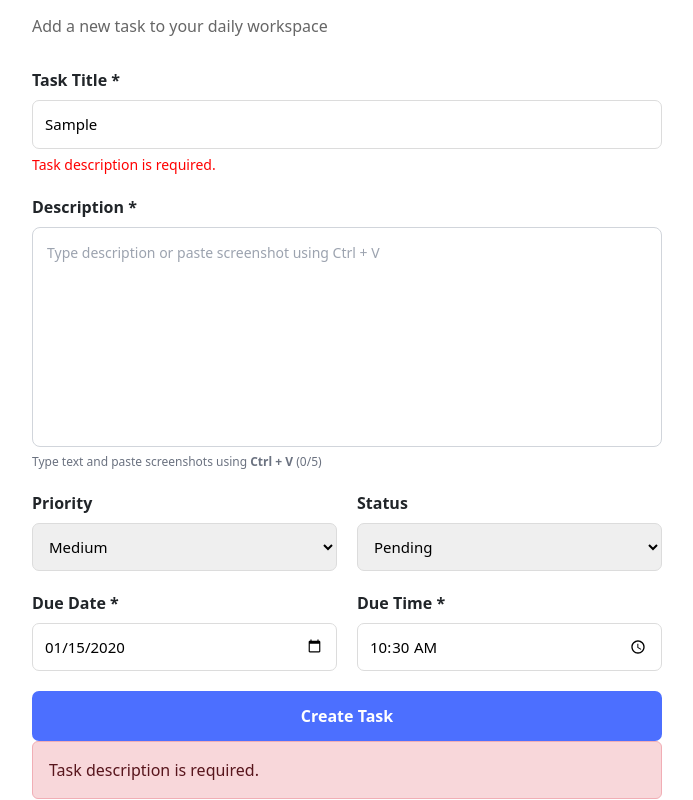
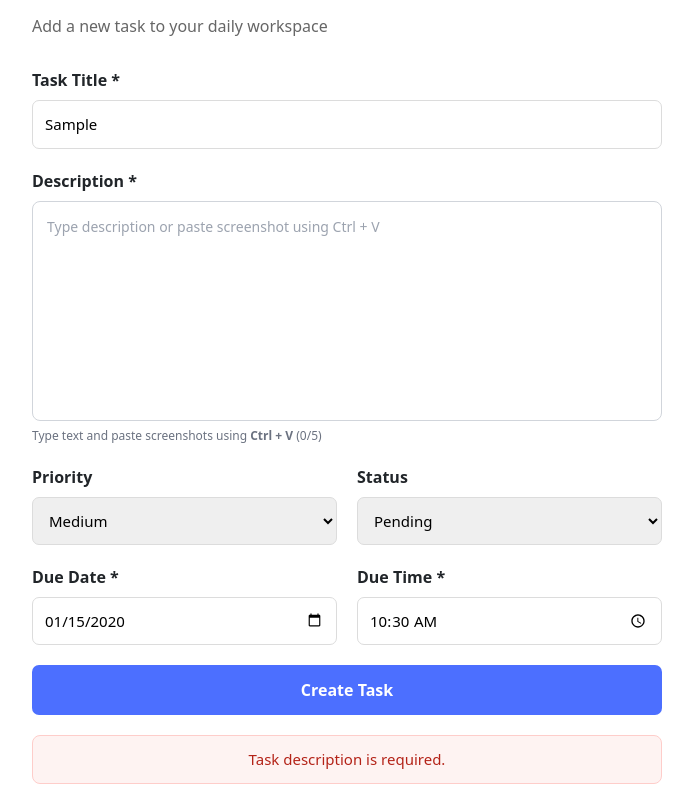
Before and after one commit to ankitsrivastava07/daily_note_mng, a React (Vite) app in the folder daily_note_ui/: page /task in a window 1280 px wide. Both pictures are taken after typing "Sample", "2020-01-15", "10:30" into the empty fields and a click on the button "Create Task". Shown: the part 139-939 px from the top of the page, without its empty margins (293-986 px from the left). Built offline with nearby package versions, Linux system fonts and the light colour scheme; no server answers.

Commit message:
code fixes

```diff
--- a/daily_note_ui/src/Components/TaskComponent.tsx
+++ b/daily_note_ui/src/Components/TaskComponent.tsx
@@ -21,7 +21,8 @@ function TaskComponent() {
     const [message, setMessage] = useState("");
     const [loading, setLoading] = useState(false);
     const [uploadingImage, setUploadingImage] = useState(false);
-    const [apiError, setApiError] = useState("");
+    const [duplicateTitleError, setDuplicateTitleError] = useState("");
+    const [messageType, setMessageType] = useState("success");
 
     const userId = localStorage.getItem("userId") || "ankit0397";
     const API_BASE_URL =
@@ -151,7 +152,8 @@ function TaskComponent() {
         }));
 
         setMessage("");
-        setApiError("");
+        if (name === "name") setDuplicateTitleError("");
+        setMessageType("success");
     };
 
     // Save rich-text description.
@@ -164,7 +166,7 @@ function TaskComponent() {
         }));
 
         setMessage("");
-        setApiError("");
+        setMessageType("success");
     };
 
     // Insert an image into the editor.
@@ -257,7 +259,8 @@ function TaskComponent() {
 
         editorRef.current.focus();
         setMessage("Image added. It will upload after task creation.");
-        setApiError("");
+        setDuplicateTitleError("");
+        setMessageType("success");
 
         return true;
     };
@@ -306,7 +309,8 @@ function TaskComponent() {
 
         setLoading(true);
         setMessage("");
-        setApiError("");
+        setDuplicateTitleError("");
+        setMessageType("success");
 
         try {
             // Read the latest editor content before submission.
@@ -322,7 +326,13 @@ function TaskComponent() {
                 throw new Error("Task title is required.");
             }
 
-            if (!taskPayload.content.trim()) {
+            const descriptionText = taskPayload.content
+                .replace(/<img\b[^>]*>/gi, " image ")
+                .replace(/<[^>]*>/g, " ")
+                .replace(/&nbsp;/gi, " ")
+                .trim();
+
+            if (!descriptionText) {
                 throw new Error("Task description is required.");
             }
 
@@ -341,10 +351,20 @@ function TaskComponent() {
 
             const taskResult = await readResponse(taskResponse);
 
-            // IMPORTANT: Stop immediately if task creation fails.
+            // Only show a field-level error for duplicate task titles.
             if (!taskResponse.ok || taskResult.success === false) {
+                const errorMessage =
+                    taskResponse.status === 409
+                        ? (taskResult.message ||
+                            "Task with the same name already exists in your account.")
+                        : (taskResult.message ||
+                            `Unable to create task (HTTP ${taskResponse.status}).`);
+
                 if (taskResponse.status === 409) {
-                    setTimeout(() => setApiError(taskResult.message), 300);
+                    setDuplicateTitleError(errorMessage);
+                } else {
+                    setMessageType("error");
+                    setMessage(errorMessage);
                 }
                 return;
             }
@@ -390,7 +410,8 @@ function TaskComponent() {
                 editorRef.current.innerHTML = "";
             }
 
-            setApiError("");
+            setDuplicateTitleError("");
+            setMessageType("success");
             setMessage("Task created successfully!");
         } catch (error) {
             console.error("CREATE TASK FLOW ERROR:", error);
@@ -400,7 +421,7 @@ function TaskComponent() {
                     ? error.message
                     : "Unable to create task.";
 
-            setApiError(errorMessage);
+            setMessageType("error");
             setMessage(errorMessage);
         } finally {
             setLoading(false);
@@ -434,7 +455,7 @@ function TaskComponent() {
                             disabled={loading}
                         />
 
-                        {apiError && (
+                        {duplicateTitleError && (
                             <div
                                 style={{
                                     color: "red",
@@ -443,7 +464,7 @@ function TaskComponent() {
                                 }}
                                 role="alert"
                             >
-                                {apiError}
+                                {duplicateTitleError}
                             </div>
                         )}
                     </div>
@@ -562,7 +583,14 @@ function TaskComponent() {
 
                     {/* RESULT MESSAGE */}
                     {message && (
-                        <div className="alert alert-danger" role="alert">
+                        <div
+                            className={`task-message ${
+                                messageType === "error"
+                                    ? "task-message-error"
+                                    : "task-message-success"
+                            }`}
+                            role={messageType === "error" ? "alert" : "status"}
+                        >
                             {message}
                         </div>
                     )}
```
